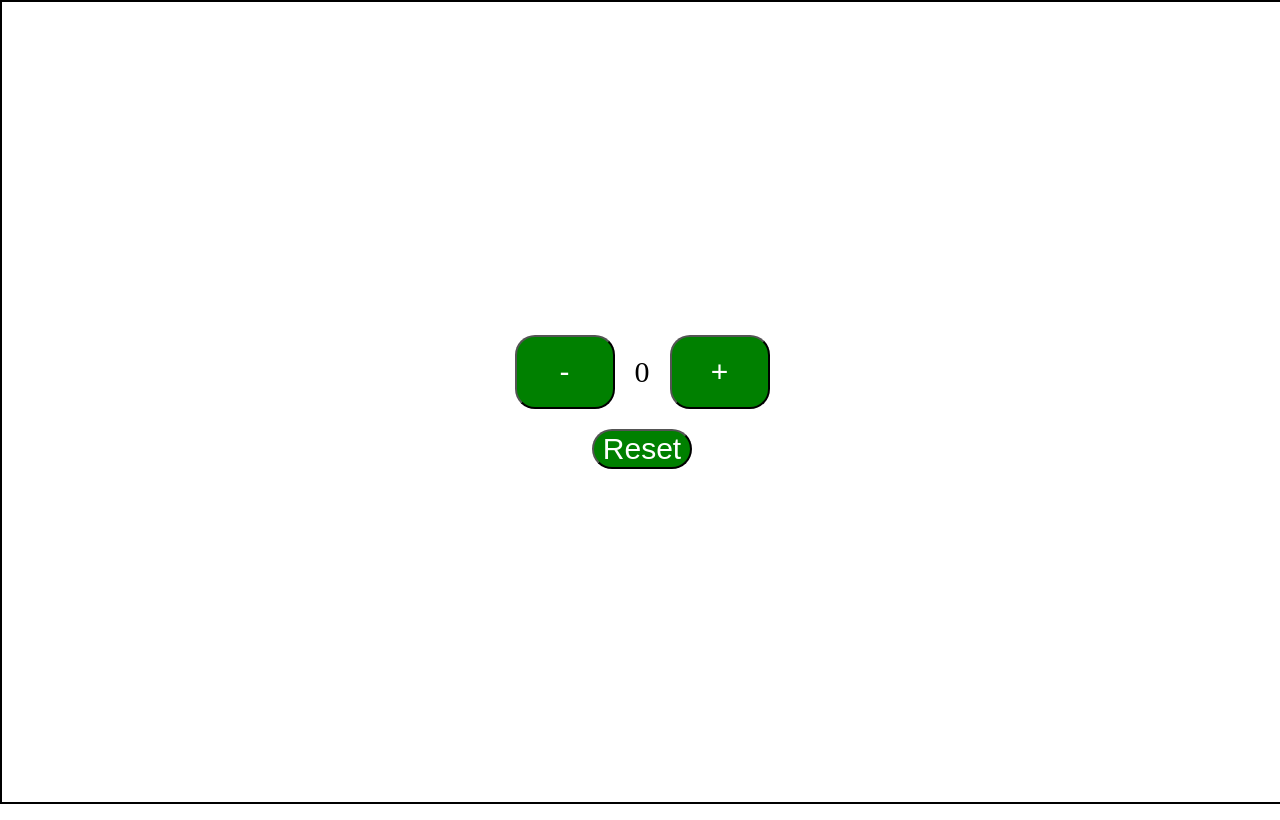
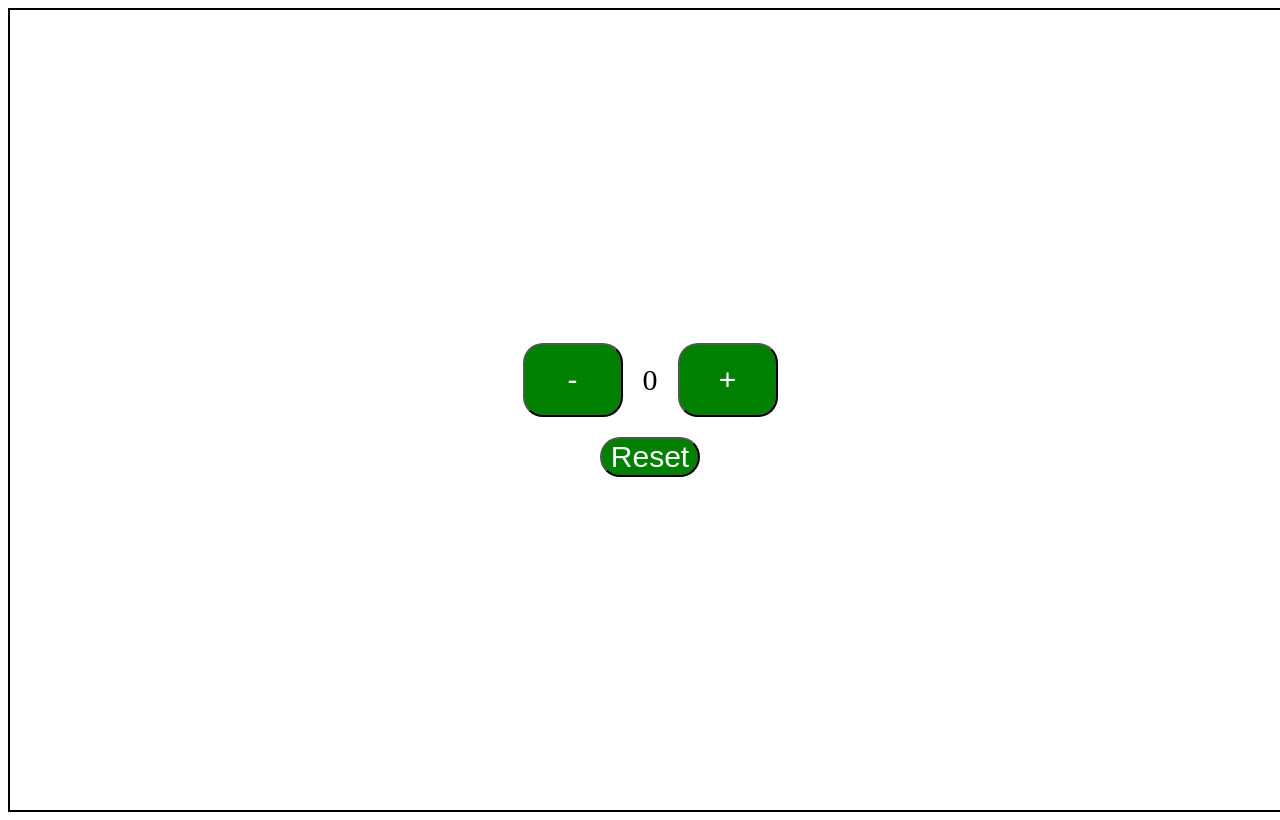
Before and after one commit to Sayed94/test, a plain HTML site: page index.html in a window 1280 px wide. Drawn offline with Linux system fonts and the light colour scheme.

Commit message:
changed margin in body from 0 to 15

```diff
--- a/style.css
+++ b/style.css
@@ -1,5 +1,5 @@
 body {
-    margin: 0;
+    margin: 15;
     padding: 0;
 }
 
```
